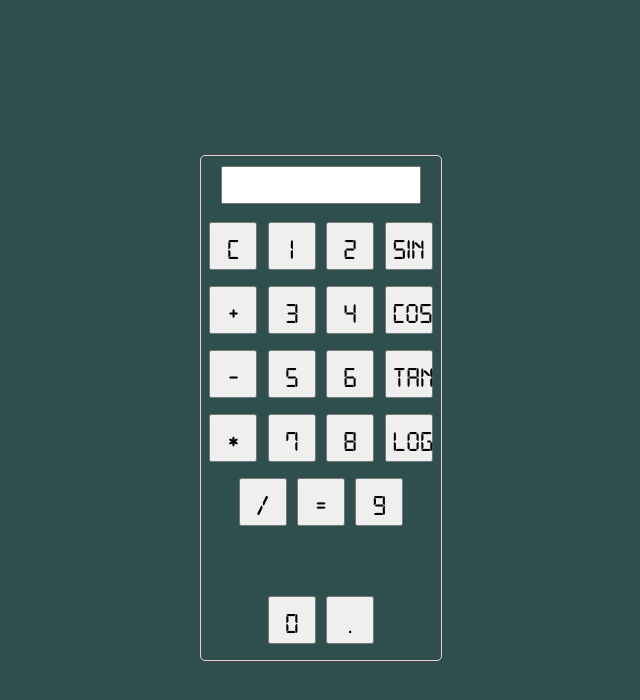
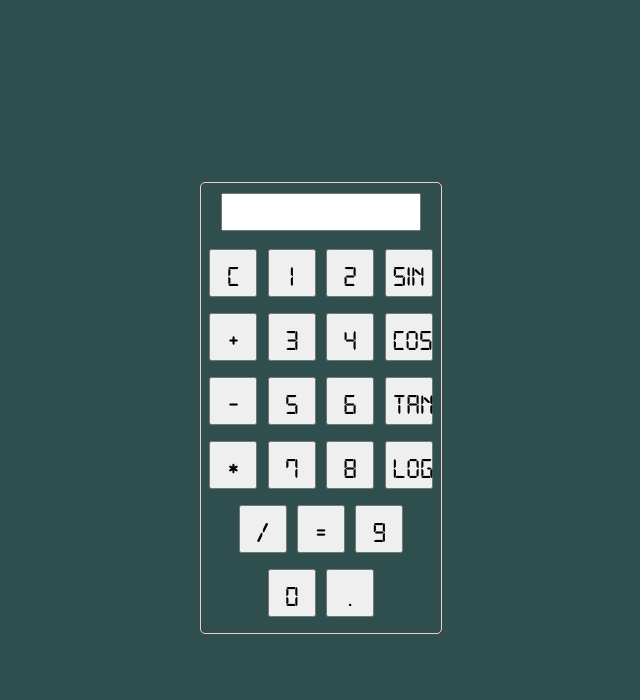
Before and after one commit to Blochnavaj/calculator_project, a plain HTML site: page index.html in a window 1280 px wide. Shown: the whole page, without its empty margins (319-959 px from the left). Drawn offline with Linux system fonts and the light colour scheme.

Commit message:
change in js

```diff
--- a/index.html
+++ b/index.html
@@ -53,7 +53,6 @@
       <button class="button" onclick="currentDispaly = currentDispaly +8; document.querySelector('#display').value = currentDispaly;
       ">8</button>
       <button class="button" onclick="log()">log</button>
-
     </div>
 
     <div class="buttom-container">
@@ -66,7 +65,6 @@
       ">=</button>
       <button class="button" onclick="currentDispaly = currentDispaly +9; document.querySelector('#display').value = currentDispaly;
       ">9</button>
-      <div class="button"></div>
     </div>
 
     <div class="buttom-container">
```
